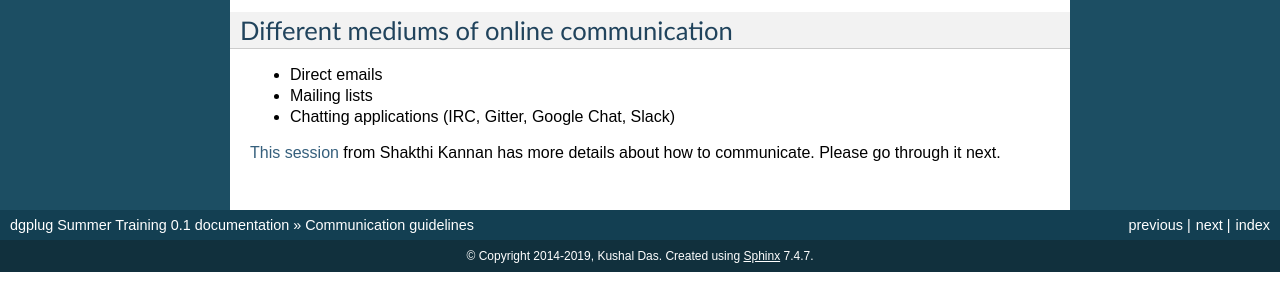
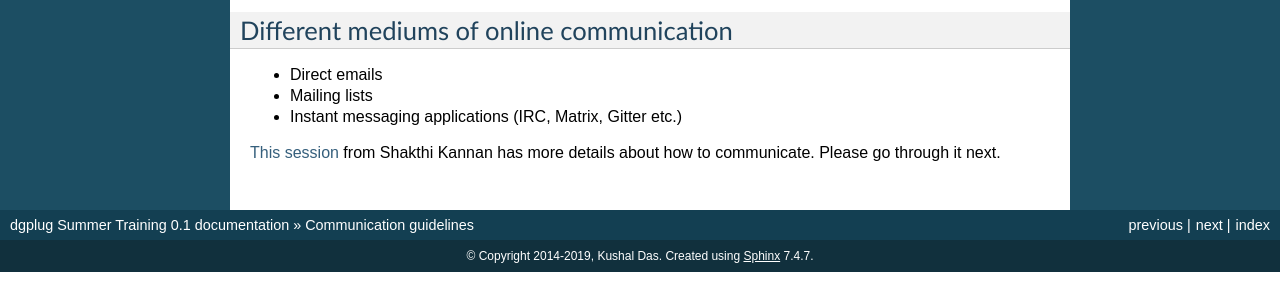
Before and after one commit to kushaldas/summertraining, a Sphinx documentation site: the page built from docs/commguidelines.rst, in a window 1280 px wide. Shown: the part 454-754 px from the top of the page. Built offline with Sphinx 7.4.7, drawn with Linux system fonts in a browser that asks for light colours.

Commit message:
commguidelines.rst: Remove proprietary apps mentions

```diff
--- a/docs/commguidelines.rst
+++ b/docs/commguidelines.rst
@@ -33,7 +33,7 @@ Different mediums of online communication
 
 * Direct emails
 * Mailing lists
-* Chatting applications (IRC, Gitter, Google Chat, Slack)
+* Instant messaging applications (IRC, Matrix, Gitter etc.)
 
 `This session <http://dgplug.org/irclogs/mbuf_1stclass.log>`_ from Shakthi
 Kannan has more details about how to communicate. Please go through it next.
```
